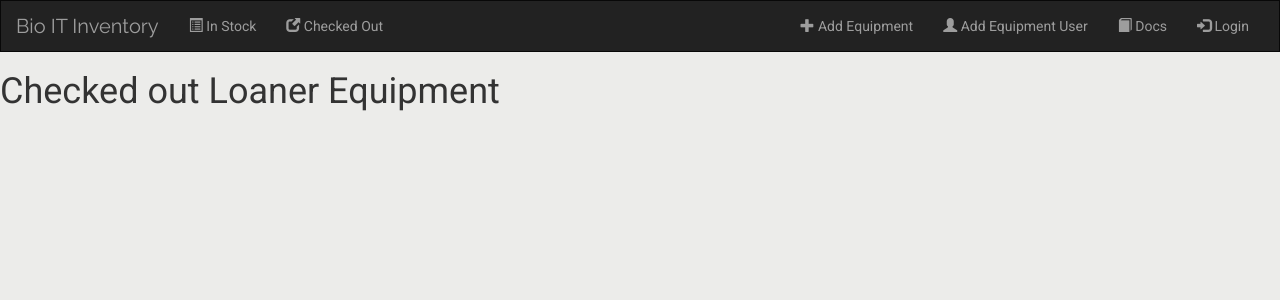
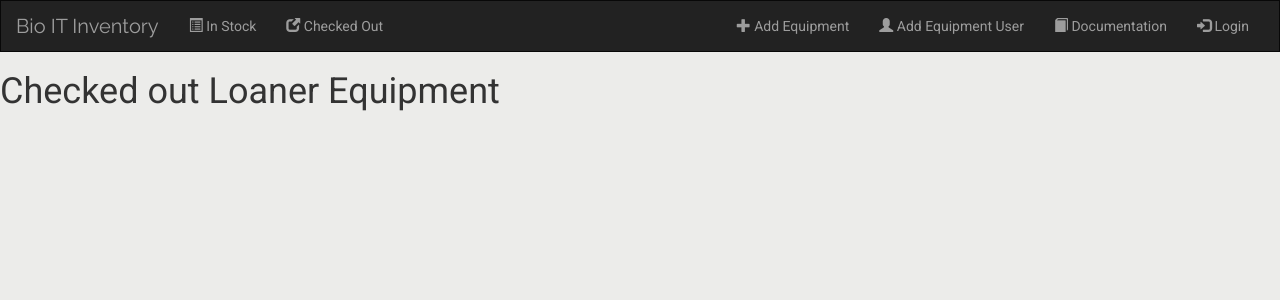
Before and after one commit to shamikh-mill/bio-inventory, a Django app: page /checkedout/ in a window 1280 px wide. Shown: the top 300 px of the page. Run offline with Django 3.2, Linux system fonts and the light colour scheme; data that the repository does not hold is empty; some libraries are stand-ins or nearby versions.

Commit message:
renamed to documentation

```diff
--- a/inventory/templates/inventory/base.html
+++ b/inventory/templates/inventory/base.html
@@ -57,7 +57,7 @@
 
             <li class = "">
                 <a href = {% url 'inventory:docs' %}>
-                    <span class = "glyphicon glyphicon-book" aria-hidden = "true"></span>&nbsp;Docs
+                    <span class = "glyphicon glyphicon-book" aria-hidden = "true"></span>&nbsp;Documentation
                 </a>
             </li>
 
```
